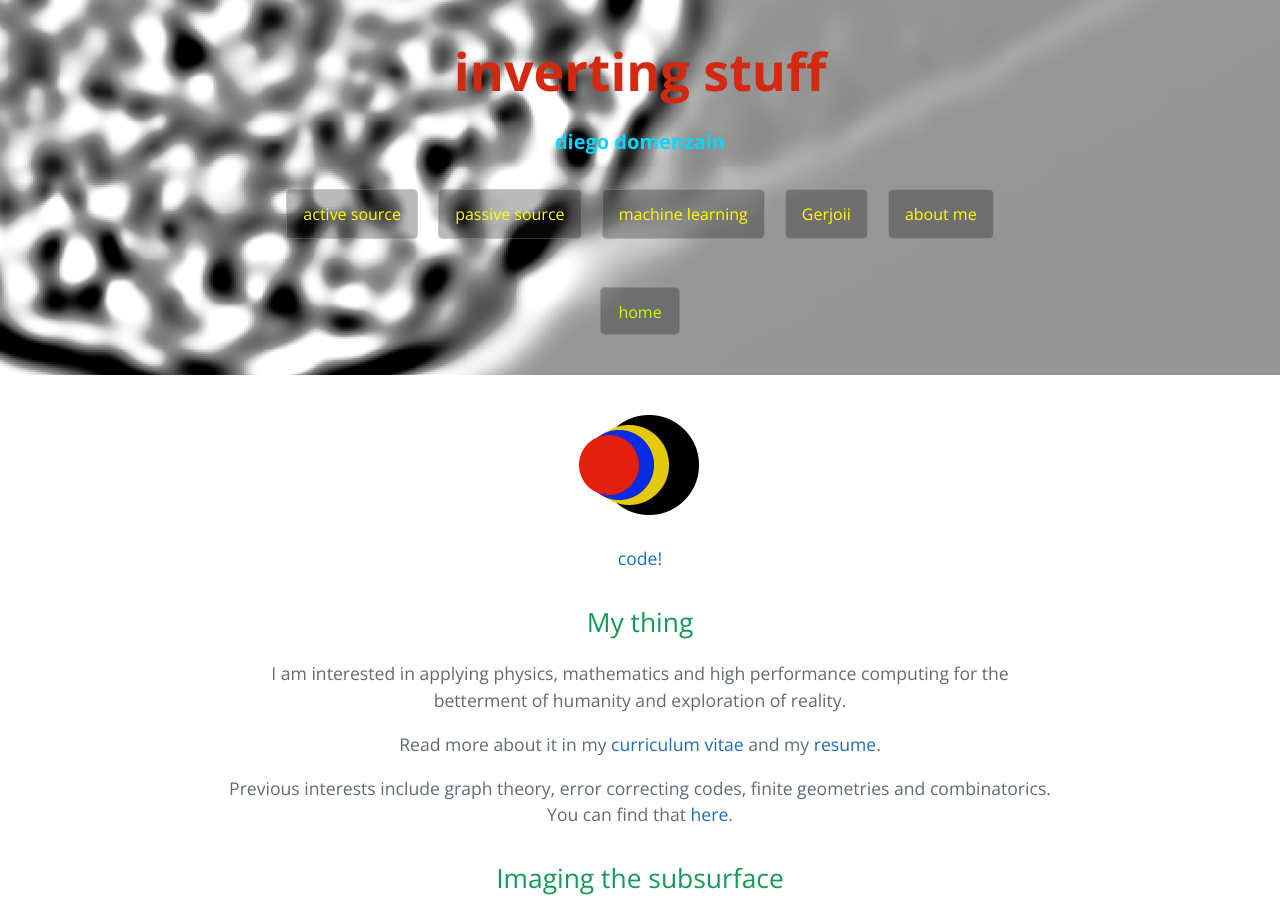
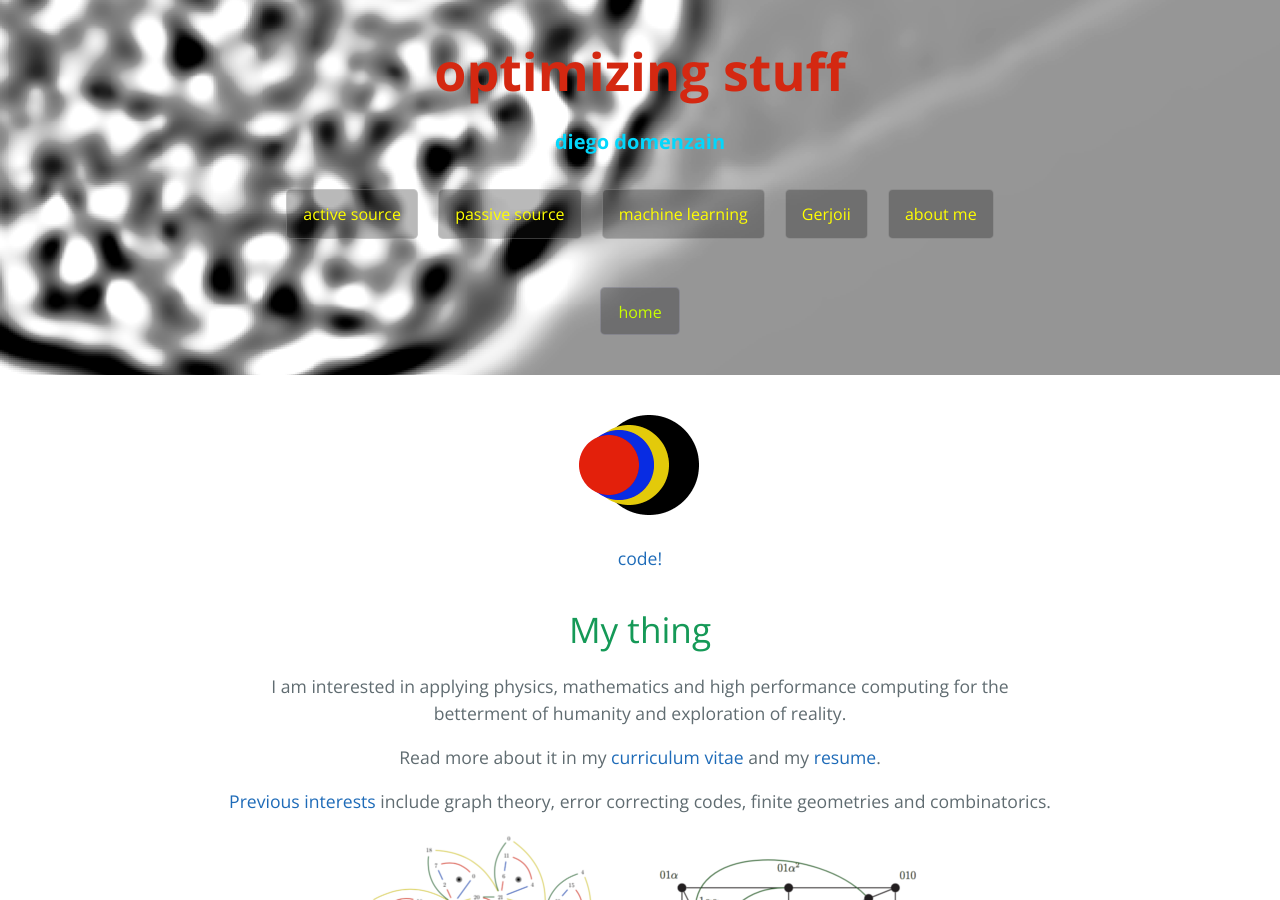
Before and after one commit to diegozain/diegozain.github.io, a Jekyll site: the page built from index.md, in a window 1280 px wide and 900 px high. Built offline with Jekyll 4.4.1, drawn with Linux system fonts in a browser that asks for light colours.

Commit message:
some pics

```diff
--- a/_config.yml
+++ b/_config.yml
@@ -1,4 +1,4 @@
-title: inverting stuff
+title: optimizing stuff
 description: diego domenzain
 show_downloads: true
 google_analytics:
--- a/index.md
+++ b/index.md
@@ -6,13 +6,15 @@ layout: default
 
 [code!](https://github.com/diegozain/)
 
-## My thing
+# My thing
 
 I am interested in applying physics, mathematics and high performance computing for the betterment of humanity and exploration of reality.
 
 Read more about it in my [curriculum vitae](./diego-cv.pdf) and my [resume](./resume.pdf).
 
-Previous interests include graph theory, error correcting codes, finite geometries and combinatorics. You can find that [here](https://digitalcommons.mtu.edu/cgi/viewcontent.cgi?article=1806&context=etds).
+[Previous interests](https://digitalcommons.mtu.edu/cgi/viewcontent.cgi?article=1806&context=etds) include graph theory, error correcting codes, finite geometries and combinatorics.
+
+![](images/quantum-code.png) [![](images/pg-master.png)](https://digitalcommons.mtu.edu/cgi/viewcontent.cgi?article=1806&context=etds)
 
 ## Imaging the subsurface
 
```
Also changed, not shown: about.md (+2 -4 lines), images/pg-master.png (added), images/quantum-code-.png (added), images/quantum-code.png (added).
